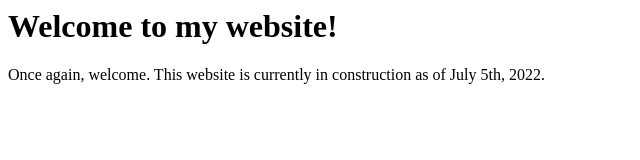
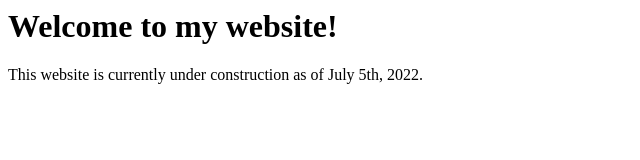
Before and after one commit to JulioAAlvarez/julioaalvarez.com, a plain HTML site: page index.html in a window 1280 px wide. Shown: the whole page, without its empty margins (0-640 px from the left). Drawn offline with Linux system fonts and the light colour scheme.

Commit message:
Fixed description

```diff
--- a/index.html
+++ b/index.html
@@ -7,6 +7,6 @@
 </head>
 <body>
     <h1>Welcome to my website!</h1>
-    <p>Once again, welcome. This website is currently in construction as of July 5th, 2022.</p>
+    <p>This website is currently under construction as of July 5th, 2022.</p>
 </body>
 </html>
```
